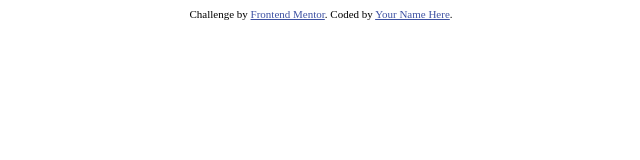
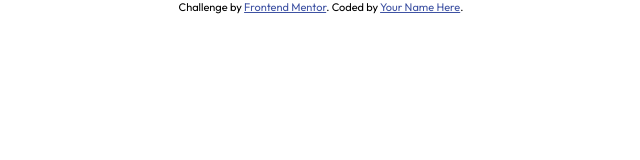
Before and after one commit to AndDevI/qr-code-component, a plain HTML site: page index.html in a window 1280 px wide. Shown: the whole page, without its empty margins (319-959 px from the left). Drawn offline with Linux system fonts and the light colour scheme.

Commit message:
add font and colors variables

```diff
--- a/css/style.css
+++ b/css/style.css
@@ -1,2 +1,33 @@
-.attribution { font-size: 11px; text-align: center; }
-.attribution a { color: hsl(228, 45%, 44%); }
+* {
+    margin: 0;
+    padding: 0;
+    font-family: "Outfit", sans-serif;
+}
+
+:root {
+    --background-color: #d5e1ef;
+    --text-color: #1f314f;
+    --small-text-color: #68778d;
+}
+
+
+
+
+
+
+
+
+
+
+
+
+
+
+
+
+.attribution {
+    font-size: 11px; text-align: center;
+}
+.attribution a {
+    color: hsl(228, 45%, 44%);
+}
--- a/index.html
+++ b/index.html
@@ -5,6 +5,7 @@
     <meta name="viewport" content="width=device-width, initial-scale=1.0">
 
     <link rel="icon" type="image/png" sizes="32x32" href="./assets/images/favicon-32x32.png">
+    <link href="https://fonts.googleapis.com/css2?family=Outfit:wght@100..900&display=swap" rel="stylesheet">
     <link rel="stylesheet" href="./css/style.css">
 
     <title>Frontend Mentor | QR code component</title>
```
